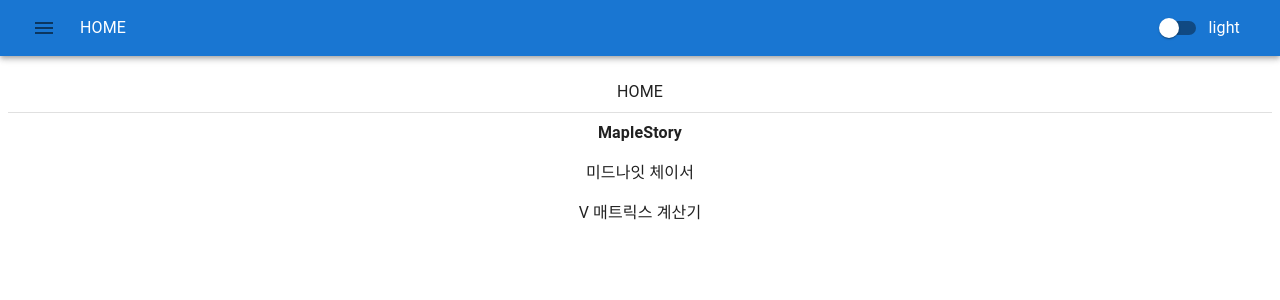
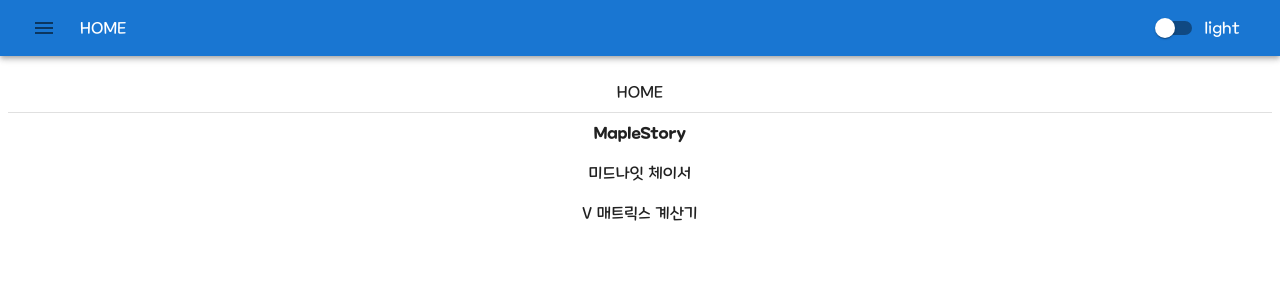
Before and after one commit to lastedchan/lastedchan.github.io, a Next.js app: page / in a window 1280 px wide. Shown: the top 300 px of the page. Built offline with nearby package versions, Linux system fonts and the light colour scheme.

Commit message:
메이플 폰트 적용

```diff
--- a/styles/globals.css
+++ b/styles/globals.css
@@ -1,5 +1,19 @@
+@charset "utf-8";
+
+@font-face {
+    font-family: "maplestory";
+    src: url("/fonts/Maplestory Light.ttf");
+    font-weight: normal;
+}
+@font-face {
+    font-family: "maplestory";
+    src: url("/fonts/Maplestory Bold.ttf");
+    font-weight: bold;
+}
+
 * {
     box-sizing: border-box;
+    font-family: 'maplestory', sans-serif !important;
 }
 
 ::-webkit-scrollbar {
```
